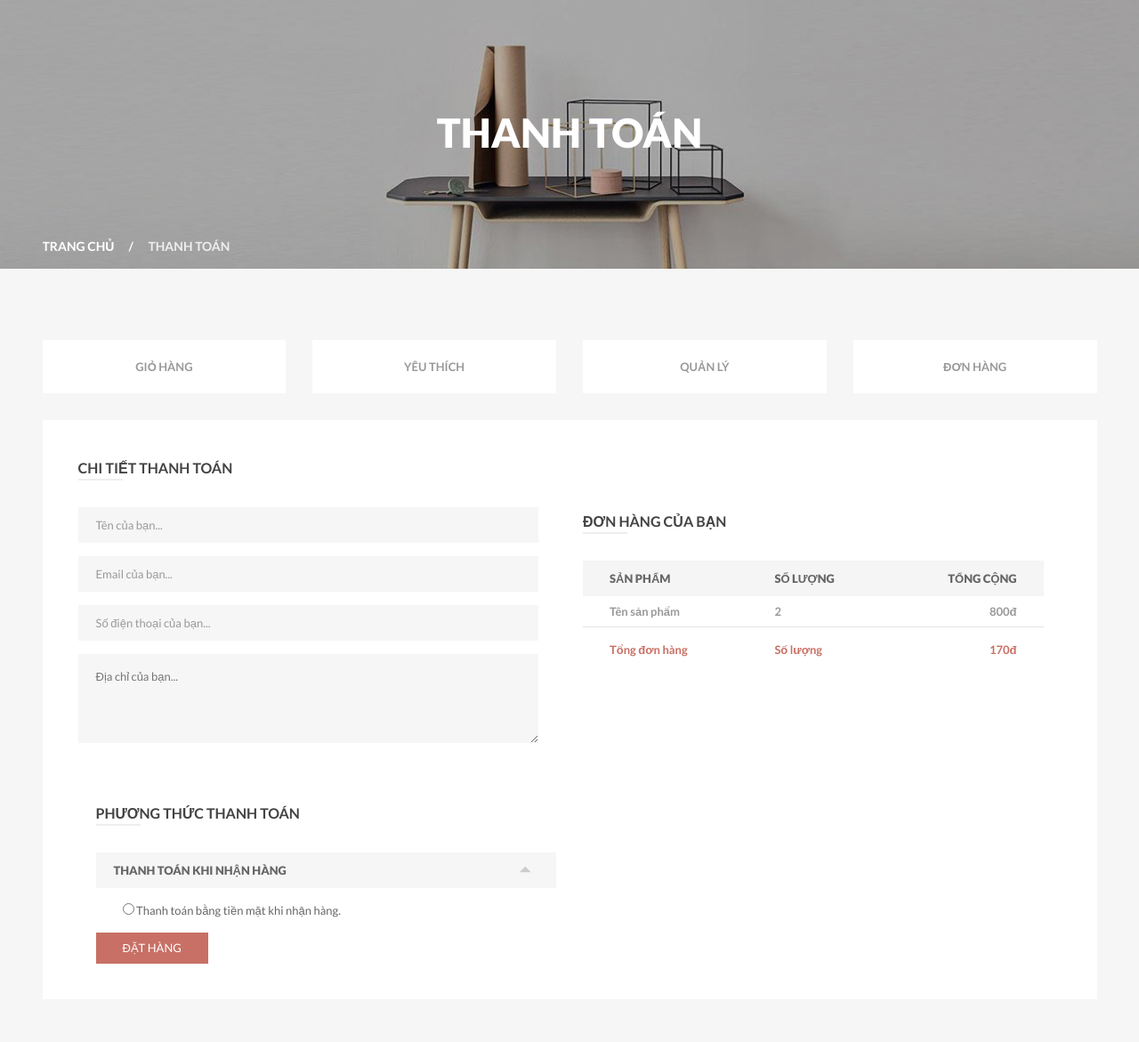
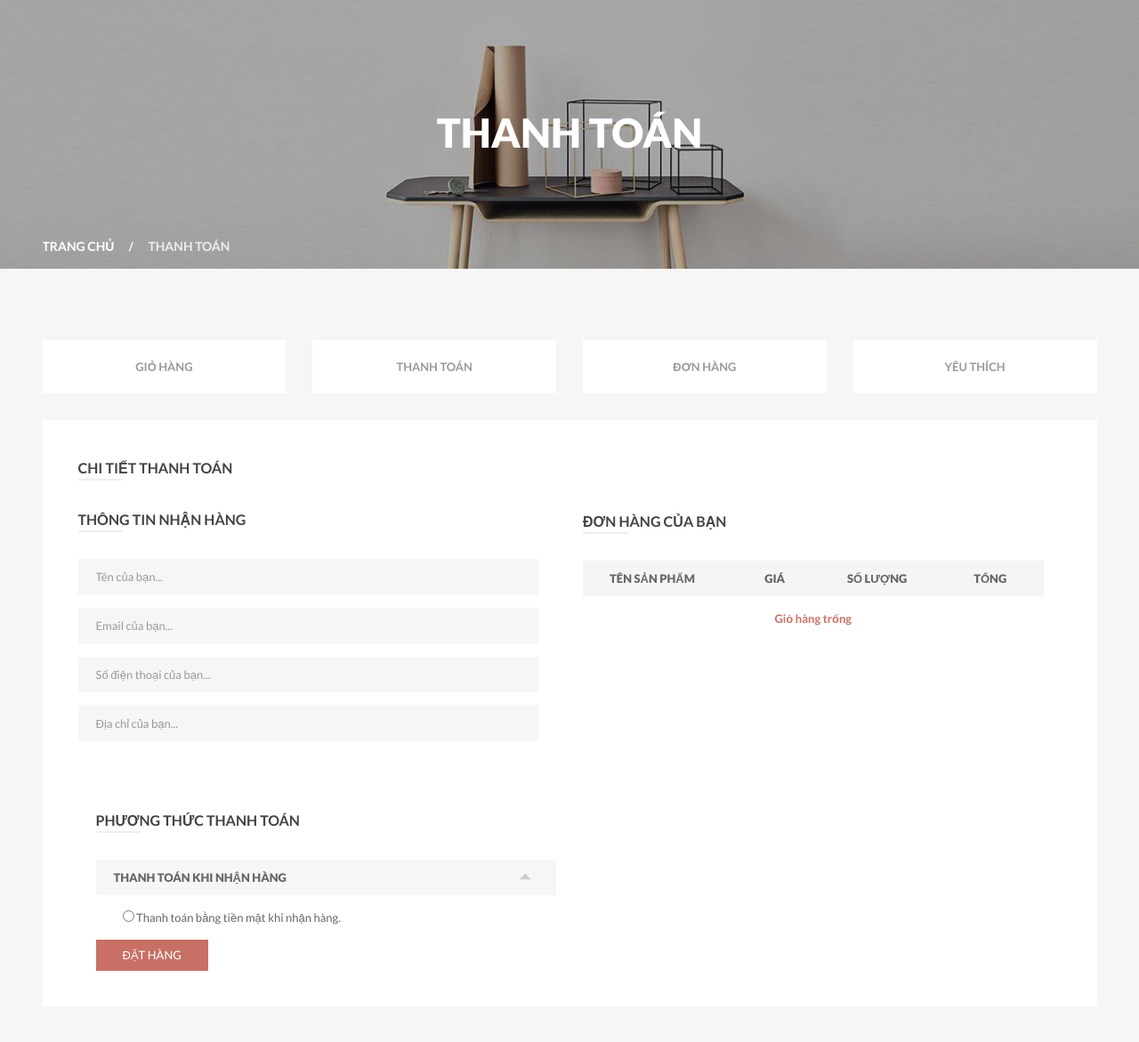
Before and after one commit to trongvnph47351/DA1_01_New, a PHP site: page /du_an_01_new/index.php?act=checkout in a window 1280 px wide. Shown: the part 145-1316 px from the top of the page at 89% size. Run offline with PHP 8.4, Linux system fonts and the light colour scheme.

Commit message:
checkout_v1

```diff
--- a/controllers/clients/homeController.php
+++ b/controllers/clients/homeController.php
@@ -117,6 +117,7 @@
         function checkout(): void{
             require 'views/clients/checkout.php';
         }
+
         function order(){
             require_once 'views/clients/order.php';
         }
--- a/index.php
+++ b/index.php
@@ -28,5 +28,6 @@
         'dangxuat'=>(new homeController())->dangxuat(),
         'add-cart' =>(new homeController())->addTocart(),
 
+
     }
 ?>
--- a/views/clients/checkout.php
+++ b/views/clients/checkout.php
@@ -98,11 +98,27 @@
                                             <div class="row">
                                                 <div class="col-md-6">
                                                     <div class="billing-details pr-20">
-                                                        <h4 class="title-1 title-border text-uppercase mb-30">CHI TIẾT
-                                                            THANH TOÁN</h4>
-                                                        <input type="text" placeholder="Tên của bạn...">
-                                                        <input type="text" placeholder="Email của bạn...">
-                                                        <input type="text" placeholder="Số điện thoại của bạn...">
+                                                        <h2 class="title-1 title-border text-uppercase mb-30">CHI TIẾT
+                                                            THANH TOÁN</h2>
+                                                        <h4 class="title-1 title-border text-uppercase mb-30">THÔNG TIN
+                                                            NHẬN HÀNG</h4>
+                                                        <?php if(isset($_SESSION['tai_khoan'])){
+                                                            $name= $_SESSION['tai_khoan']['ten_dang_nhap'];
+                                                            $email = $_SESSION['tai_khoan']['email'];
+                                                            $dia_chi = $_SESSION['tai_khoan']['dia_chi'];
+                                                            $phone = $_SESSION['tai_khoan']['so_dien_thoai'];
+                                                        } else{
+                                                            $name = '';
+                                                            $email='';
+                                                            $dia_chi = '';
+                                                            $phone = '';
+                                                        } ?>
+                                                        <input type="text" placeholder="Tên của bạn..."
+                                                            value="<?= $name?>">
+                                                        <input type="text" placeholder="Email của bạn..."
+                                                            value="<?= $email?>">
+                                                        <input type="text" placeholder="Số điện thoại của bạn..."
+                                                            value="<?= $phone?>">
                                                         <!-- <input type="text" placeholder="Company neme here...">
                                                         <select class="custom-select mb-15">
                                                             <option>Contry</option>
@@ -128,8 +144,8 @@
                                                             <option>Melbourne</option>
                                                             <option>Ottawa</option>
                                                         </select> -->
-                                                        <textarea class="custom-textarea"
-                                                            placeholder="Địa chỉ của bạn..."></textarea>
+                                                        <input type="text" placeholder="Địa chỉ của bạn..."
+                                                            value="<?= $dia_chi?>">
                                                     </div>
                                                 </div>
                                                 <div class="col-md-6">
@@ -140,23 +156,76 @@
                                                         <table>
                                                             <thead>
                                                                 <tr>
-                                                                    <th><strong>Sản phẩm</strong></th>
-                                                                    <th><strong>Số lượng</strong></th>
-                                                                    <th class="text-end"><strong>Tổng cộng</strong></th>
+                                                                    <th class="product-thumbnail">Tên sản phẩm</th>
+                                                                    <th class="product-price">Giá</th>
+                                                                    <th class="product-quantity">Số lượng</th>
+                                                                    <th class="product-subtotal">Tổng</th>
+
                                                                 </tr>
                                                             </thead>
                                                             <tbody>
+                                                                <?php
+                                                        $tong = 0;
+                                                        if (isset($_SESSION['mycart']) && !empty($_SESSION['mycart'])) {
+                                                            foreach ($_SESSION['mycart'] as $cart) {
+
+                                                                $gia = (float)$cart[2];
+                                                                $ten_san_pham = $cart[1];
+                                                                $img = $cart[3];
+                                                                $soluong = (int)$cart[4];
+                                                                $tinhtien = (float)$cart[5];
+
+
+                                                                $tong += $tinhtien;
+                                                        ?>
                                                                 <tr>
-                                                                    <td>Tên sản phẩm </td>
-                                                                    <td>2</td>
-                                                                    <td class="text-end">800đ</td>
+                                                                    <td class="product-thumbnail text-left">
+                                                                        <div class="single-product">
+                                                                            <div class="product-img">
+
+                                                                                <a href="index.php?act=spchitiet"><img
+                                                                                        src="upload/<?= $img ?>"
+                                                                                        width="50" alt=""></a>
+                                                                            </div>
+                                                                            <div class="product-info">
+
+                                                                                <h4 class="post-title"><a
+                                                                                        class="text-light-black"
+                                                                                        href="#"><?= $ten_san_pham ?></a>
+                                                                                </h4>
+                                                                            </div>
+                                                                        </div>
+                                                                    </td>
+
+                                                                    <td class="product-price">
+                                                                        <?= number_format($gia, 0, ',', '.') ?>đ</td>
+
+                                                                    <td class="product-quantity"><?= $soluong ?></td>
+
+                                                                    <td class="product-subtotal">
+                                                                        <?= number_format($tinhtien, 0, ',', '.') ?>đ
+                                                                    </td>
+
                                                                 </tr>
+                                                                <?php
+                                                            }
+                                                            ?>
+                                                                <table style="width: 100%; border-collapse: collapse;">
+                                                                    <tr>
+                                                                        <td colspan="4"
+                                                                            style="text-align: right; padding: 15px; ">
+                                                                            Tổng tiền:</td>
+                                                                        <td style="text-align: right; padding: 15px;">
+                                                                            <?= number_format($tong, 0, ',', '.') ?> đ
+                                                                        </td>
+                                                                    </tr>
+                                                                </table>
 
-                                                                <tr>
-                                                                    <td>Tổng đơn hàng</td>
-                                                                    <td>Số lượng</td>
-                                                                    <td class="text-end">170đ</td>
-                                                                </tr>
+                                                                <?php
+                                                        } else {
+                                                            echo "<tr><td colspan='5' style='text-align: center;'>Giỏ hàng trống</td></tr>";
+                                                        }
+                                                        ?>
                                                             </tbody>
                                                         </table>
                                                     </div>
@@ -182,6 +251,7 @@
                                                             <!-- Accordion end -->
                                                             <button class="button-one submit-button mt-15"
                                                                 data-text="đặt hàng" type="submit">ĐẶT HÀNG</button>
+
                                                         </div>
                                                     </div>
                                                 </div>
--- a/views/clients/components/navtab.php
+++ b/views/clients/components/navtab.php
@@ -1,6 +1,7 @@
 <ul class="cart-page-menu nav row clearfix mb-30">
-	<li><a href="?act=cart">GIỎ HÀNG</a></li>
-	<li><a href="?act=wishlist">YÊU THÍCH</a></li>
-	<li><a href="?act=checkout">QUẢN LÝ</a></li>
-	<li><a href="?act=order">ĐƠN HÀNG</a></li>
+    <li><a href="?act=cart">GIỎ HÀNG</a></li>
+
+    <li><a href="?act=checkout">THANH TOÁN</a></li>
+    <li><a href="?act=order">ĐƠN HÀNG</a></li>
+    <li><a href="?act=wishlist">YÊU THÍCH</a></li>
 </ul>
```
Also changed, not shown: views/clients/cart.php (+9 -4 lines).
